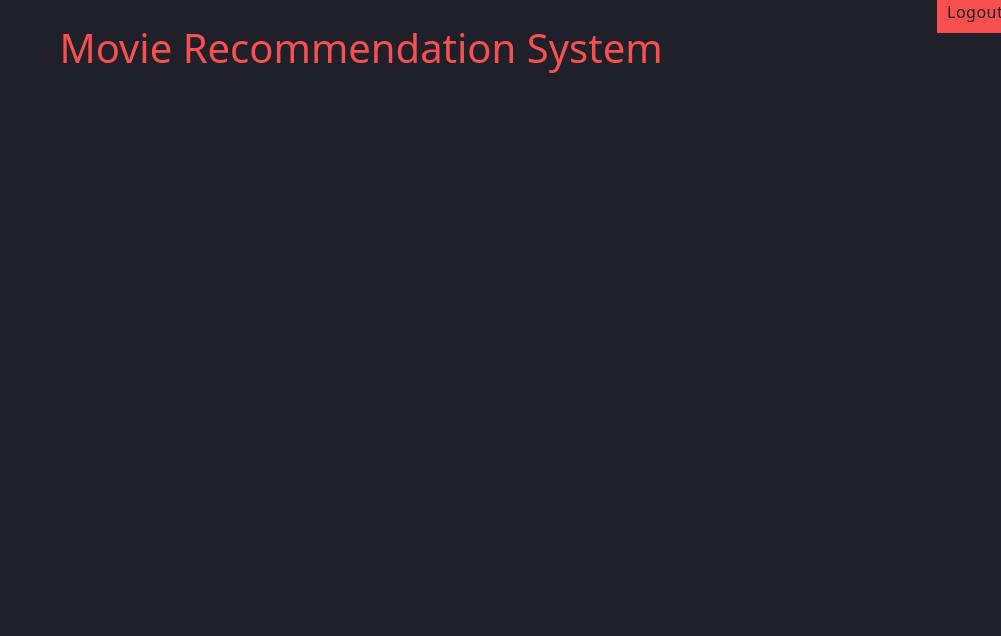
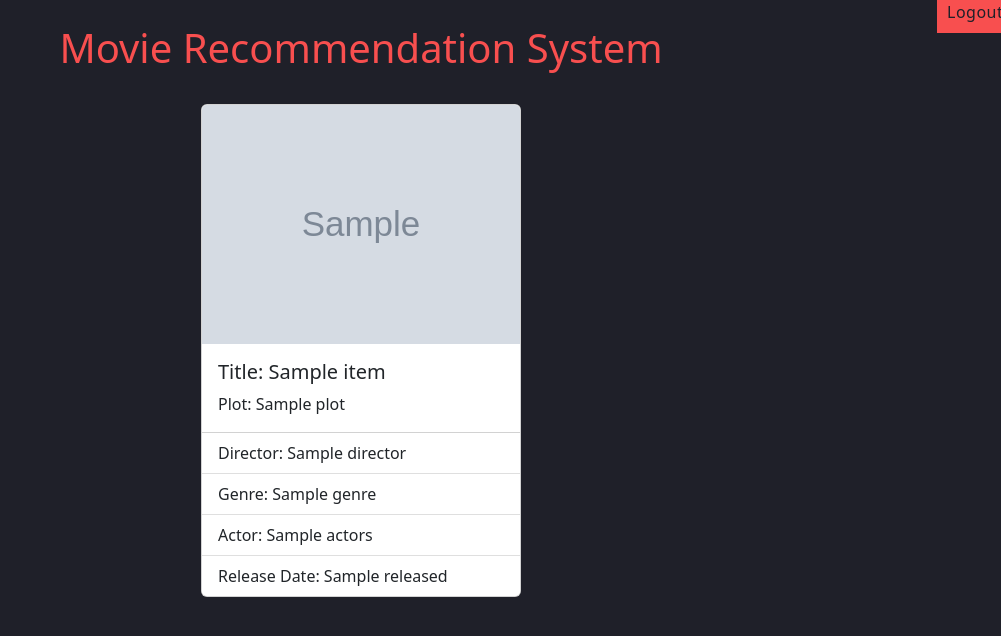
Before and after one commit to Dev1ce23/Movie_recommendation_django, a Django app: page /movie/1 in a window 1280 px wide. Shown: the top 636 px of the page, without its empty margins (279-1280 px from the left). Run offline with Django 4.2, Linux system fonts and the light colour scheme; data comes from the database, SQL or seed files in the repository; both versions use the stored data as it was after the commit; grey boxes marked "Sample" are stand-in pictures; a database or web service that is not in the repository returns one stand-in record (values such as "Sample title"); data that the repository does not hold is empty; some libraries are stand-ins or nearby versions.

Commit message:
posters added

```diff
--- a/authentication/recommendation.py
+++ b/authentication/recommendation.py
@@ -76,13 +76,3 @@ def recommendations(title):
     for i in top_10_movies:
         recommended_movies.append(list(finaldata.index)[i])
     return recommended_movies
-
-
-def movie_details(title):
-    movie_list = recommendations(title)
-    movies = list(Movie.objects.filter(Title__in=movie_list).values())
-    return {"data": movies}
-
-def single_movie(title):
-    movie = list(Movie.objects.filter(Title=title).values())
-    return movie
--- a/authentication/templates/authentication/movie.html
+++ b/authentication/templates/authentication/movie.html
@@ -39,19 +39,18 @@
 <a class="logout" href="{% url 'logout' %}">Logout</a>
   <h1><a href="{% url 'home' %}">Movie Recommendation System</a></h1>
   <br>
-  {% for val in data %}
-  <div class="card w-75 mx-auto">
-    <h5 class="card-header">{{val.Title}}</h5>
+
+  <div class="card w-25 h-50 mx-auto">
+    <img src="{{data.Poster}}" class="card-img-top" alt="data.Title">
     <div class="card-body">
-      <h5 class="card-title">Title: {{val.Title}}</h5>
-      <p class="card-text">Plot: {{val.Plot}}</p>
+      <h5 class="card-title">Title: {{data.Title}}</h5>
+      <p class="card-text">Plot: {{data.Plot}}</p>
     </div>
         <ul class="list-group list-group-flush">
-        <li class="list-group-item">Director: {{val.Director}}</li>
-        <li class="list-group-item">Genre: {{val.Genre}}</li>
-        <li class="list-group-item">Release Date: {{val.Year}}</li>
-        <li class="list-group-item">Rating: {{val.Rating}}</li>
+        <li class="list-group-item">Director: {{data.Director}}</li>
+        <li class="list-group-item">Genre: {{data.Genre}}</li>
+        <li class="list-group-item">Actor: {{data.Actors}}</li>
+        <li class="list-group-item">Release Date: {{data.Released}}</li>
       </ul>
   </div>
-  {% endfor %}
 {% endblock %}
--- a/authentication/views.py
+++ b/authentication/views.py
@@ -1,11 +1,12 @@
 from django.shortcuts import render,redirect
-from django.http import HttpResponse, JsonResponse
+from django.http import JsonResponse
+import requests
 from django.contrib.auth.models import User
 from django.contrib.auth import authenticate,login,logout
 from django.contrib.auth.forms import UserCreationForm
 from django.contrib.auth.decorators import login_required
 
-from .recommendation import movie_details, single_movie
+from .recommendation import recommendations
 
 
 
@@ -55,14 +56,35 @@ def home(request):
 def movieSearch(request):
     if request.method == 'GET':
         movie_search = request.GET.get('search')
-        json_data = movie_details(movie_search)
-        print(json_data)
-        return JsonResponse(json_data)
+        recommended_movies=recommendations(movie_search)
+        api_key = 'c21718c5'  # Replace with your actual API key
+        movie_data_dict = {}
+    # Make a GET request to the OMDB API
+        for movie_title in recommended_movies:
+            url = f'http://www.omdbapi.com/?apikey={api_key}&t={movie_title}'
+            response = requests.get(url)
+
+            if response.status_code == 200:
+                movie_data = response.json()
+                movie_data_dict[movie_title] = movie_data
+            else:
+                return JsonResponse({'error': 'Failed to fetch movie data.'}, status=500)
+
+        Json_response={
+            'data':movie_data_dict
+        }
+        return JsonResponse(Json_response)
+
+
 
 def movie(request,slug):
     if request.method == 'GET':
-        json_data = single_movie(slug)
-        print(json_data)
+        api_key = 'c21718c5'
+        print(slug)
+        url = f'http://www.omdbapi.com/?apikey={api_key}&t={slug}'
+        response = requests.get(url)
+        if response.status_code == 200:
+            json_data = response.json()
         return render(request,'authentication/movie.html',{'data':json_data})
 
 def logoutPage(request):
```
Also changed, not shown: authentication/templates/authentication/home.html (+12 -9 lines), db.sqlite3.
